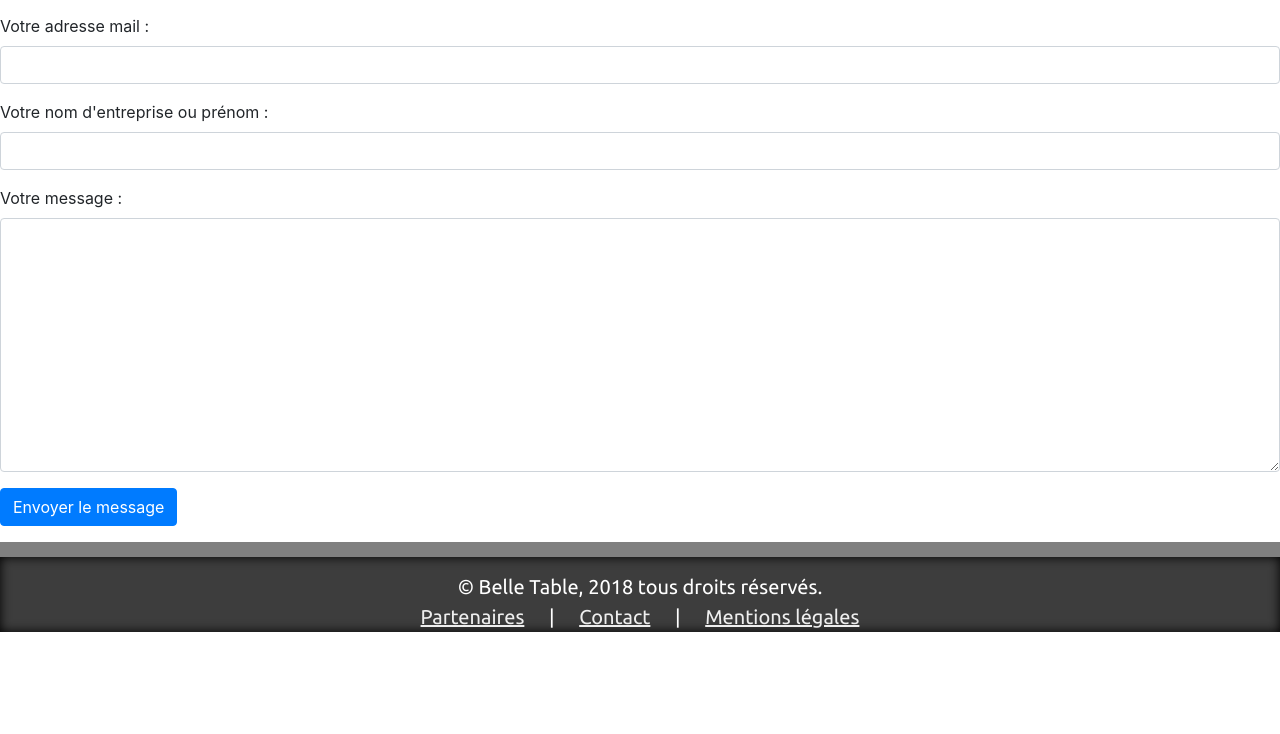
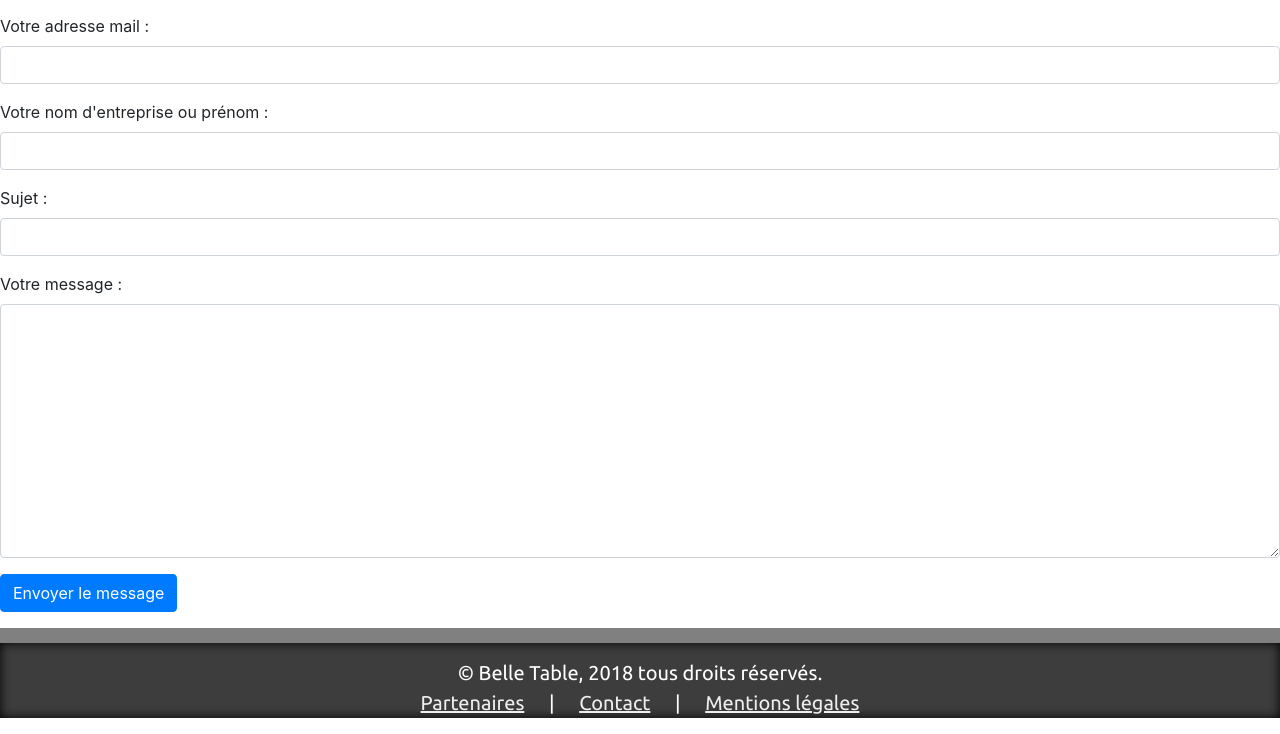
Before and after one commit to JimmySene/PPE-SIO, a PHP site: page /contact.php in a window 1280 px wide. Shown: the part 208-942 px from the top of the page. Before the commit the page ends 840 px from the top, so only its background shows below. Run offline with PHP 8.4, Linux system fonts and the light colour scheme.

Commit message:
système reservation de salles via contact

```diff
--- a/contact.php
+++ b/contact.php
@@ -1,15 +1,28 @@
 <?php $titrePage = "Contact";
-include('includes/header.php'); ?>
+include('includes/header.php');
+include("fonctions.php"); ?>
 
     <h1 class="display-4">Nous contacter</h1>
     <hr />
     <p>Vous pouvez nous contacter via le formulaire ci-dessous. Nous vous recontacterons ensuite par email.</p>
     <form action="envoi_message.php" method="post">
-        <p class="form-group"><label for="email">Votre adresse mail : </label><input type="email" name="email" id="email" size="30" class="form-control" /></p>
-        <p class="form-group"><label for="pseudo">Votre nom d'entreprise ou prénom : </label><input type="text" name="pseudo" id="pseudo" size="30" class="form-control" /></p>
+        <p class="form-group"><label for="email">Votre adresse mail : </label><input type="email" name="email" id="email" size="30" class="form-control"
+        <?php if(isset($_SESSION['login'])) { ?> value="<?=$_SESSION['login']?>" <?php } ?> required /></p>
+        <p class="form-group"><label for="pseudo">Votre nom d'entreprise ou prénom : </label><input type="text" name="pseudo" id="pseudo" size="30" class="form-control" required /></p>
+        <p class="form-group"><label for="sujet">Sujet : </label><input type="text" name="sujet" id="sujet" size="30" class="form-control"
+        <?php if(isset($_GET['salle'])) {
+            $salle = mysqli_fetch_assoc(recup_salle_par_id($_GET['salle']));
+            $nom_salle = $salle['nom']; ?>
+               value="Réservation de la salle <?=$nom_salle?>" <?php } ?> required /></p>
         <p class="form-group">
             <label for="message">Votre message : </label><br />
-            <textarea name="message" id="meessage" cols="70" rows="10" class="form-control"></textarea>
+            <textarea name="message" id="meessage" cols="70" rows="10" class="form-control" required>
+<?php if(isset($_GET['salle'])) { echo "Bonjour,
+je souhaite réserver la salle $nom_salle pour X jours du JJ/MM au JJ/MM.
+J'attends votre retour par email.
+
+Cordialement."; }?>
+            </textarea>
         </p>
         <p><input type="submit" value="Envoyer le message" class="btn btn-primary" /></p>
     </form>
--- a/envoi_message.php
+++ b/envoi_message.php
@@ -1,13 +1,14 @@
 <?php include("fonctions.php");
 
-if(isset($_POST['email']) && !empty($_POST['email'])  && !empty($_POST['pseudo'])  && !empty($_POST['message'])) // Si infos du formulaire alors envoi d'un message
+if(isset($_POST['email']) && !empty($_POST['email'])  && !empty($_POST['pseudo']) && !empty($_POST['sujet']) && !empty($_POST['message'])) // Si infos du formulaire alors envoi d'un message
 {
         $email = $_POST['email'];
         $message = $_POST['message'];
         $pseudo = $_POST['pseudo'];
+        $sujet = $_POST['sujet'];
         $date_envoie = date('Y-m-d');
 
-        envoyer_message($email, $pseudo, $message, $date_envoie);
+        envoyer_message($email, $pseudo, $sujet, $message, $date_envoie);
 
         echo "Votre message a bien été envoyé ! Vous allez être redirigé vers la page d'accueil dans quelques secondes...";
         header("Refresh:3;URL=index.php");
--- a/fonctions.php
+++ b/fonctions.php
@@ -355,9 +355,10 @@ function supprimer_client($id_client){
 }
 
 // Envoie un message privé
-function envoyer_message($email, $pseudo, $message, $date_envoie){
+function envoyer_message($email, $pseudo, $sujet, $message, $date_envoie){
+    $message = addslashes($message);
     $con  = sql_connect();
-    $req = "INSERT INTO  contact(adresse_mail, pseudo, message, date_envoie) VALUES('$email','$pseudo','$message','$date_envoie')";
+    $req = "INSERT INTO  contact(adresse_mail, pseudo, sujet, message, date_envoie) VALUES('$email','$pseudo', '$sujet', '$message','$date_envoie')";
     mysqli_query($con,$req);
 }
 
--- a/liste_messages.php
+++ b/liste_messages.php
@@ -18,9 +18,10 @@ if(verif_admin()) { // Si l'utilisateur est admin alors affiche le panneau d'adm
 		<div class="media border p-3">
   			<img src="images/img_avatar3.png" alt="icone utilisateur" class="mr-3 mt-3 rounded-circle" style="width:60px;">
 			<div class="media-body">
-				<h4><?=htmlspecialchars($message['pseudo']). ' ' .htmlspecialchars($message['adresse_mail'])?> <small><i><?=$message['date_envoie']?></i></small> <a href="sup_message.php?id=<?=$message['id']?>">
+				<h4><?=htmlspecialchars($message['sujet'])?><a href="sup_message.php?id=<?=$message['id']?>">
 							<img src='images\supprimer.png' width='25'/>
 						</a></h4>
+				<p><?=htmlspecialchars($message['pseudo']).' '.htmlspecialchars($message['adresse_mail'])?> <small><i><?=$message['date_envoie']?></i></small></p>
 				<p><?=nl2br(htmlspecialchars($message['message']))?></p>
 			</div>
 		</div>
--- a/salles.php
+++ b/salles.php
@@ -17,7 +17,11 @@ include('fonctions.php'); ?>
                 <p class="card-text"><?= $salle['description'] ?></p>
                 <p class="card-text">Située à : <?php echo $salle['adresse'] . ' ' . $salle['code_postal'] . ' ' .  $salle['ville'] ?> </p>
                 <p>Tarif : <mark class="prix"><?=$salle['tarif']?>€</mark></p>
-                <p style="margin-top : 40px;"><a href="" class=" btn <?php if($salle['disponibilite'] != 'disponible') { $txt_dispo = "Indisponible"; echo 'btn-danger'; } else { echo 'btn-success'; } ?>"><?=$txt_dispo?></a></p>
+                <?php if($salle['disponibilite'] != 'disponible') { ?>
+                    <p style="margin-top : 40px;"><a href="#" class="btn btn-danger">Indisponible</a></p>
+                <?php } else { ?>
+                    <p style="margin-top : 40px;"><a href="contact.php?salle=<?=$salle['id']?>" class="btn btn-success">Disponible</a></p>
+                <?php } ?>
             </div>
         </div>
     <?php } ?>
```
